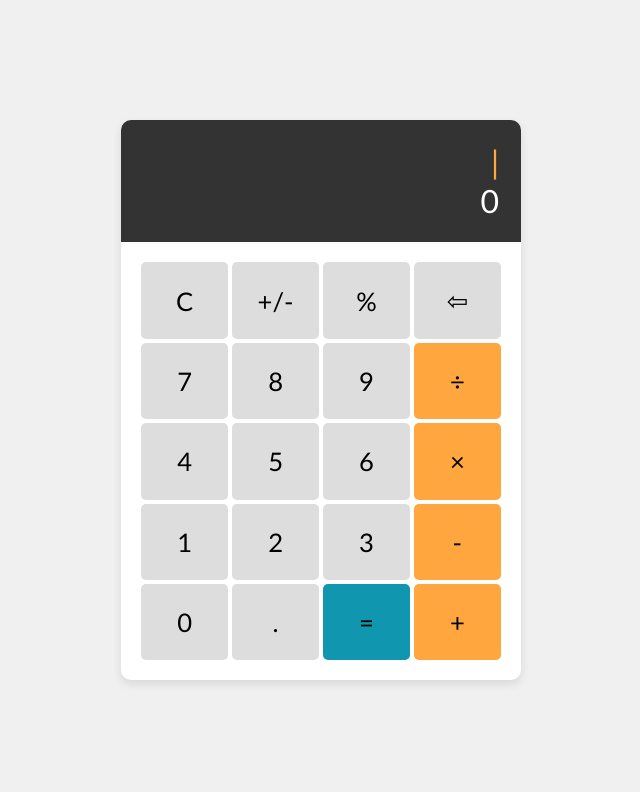
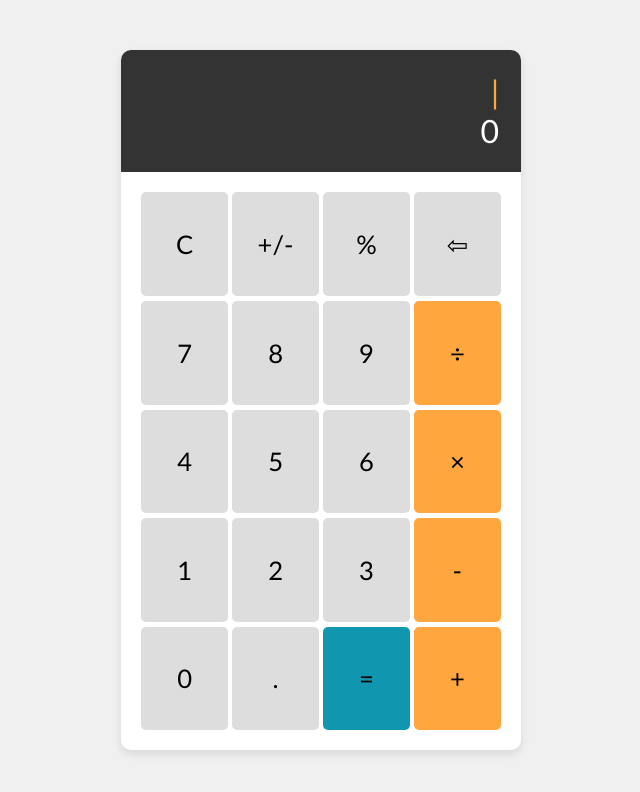
Before and after one commit to coffeelipe/coffeelipe.github.io, a plain HTML site: page index.html in a window 1280 px wide. Shown: the whole page, without its empty margins (319-959 px from the left). Drawn offline with nearby package versions, Linux system fonts and the light colour scheme.

Commit message:
tweaked the container's height

```diff
--- a/styles.css
+++ b/styles.css
@@ -21,7 +21,7 @@
     width: 90vw;
     min-width: 320px;
     max-width: 400px;
-    height: 70vh;
+    height: 90vh;
     min-height: 500px;
     max-height: 700px;
     aspect-ratio: 2 / 3;
```
